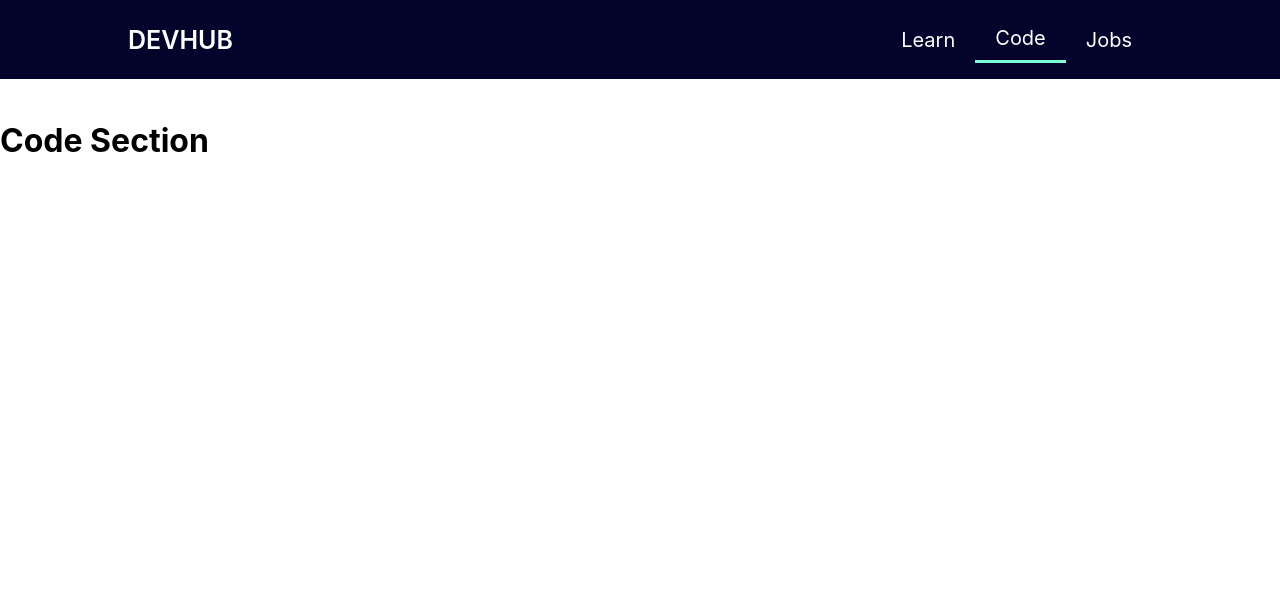
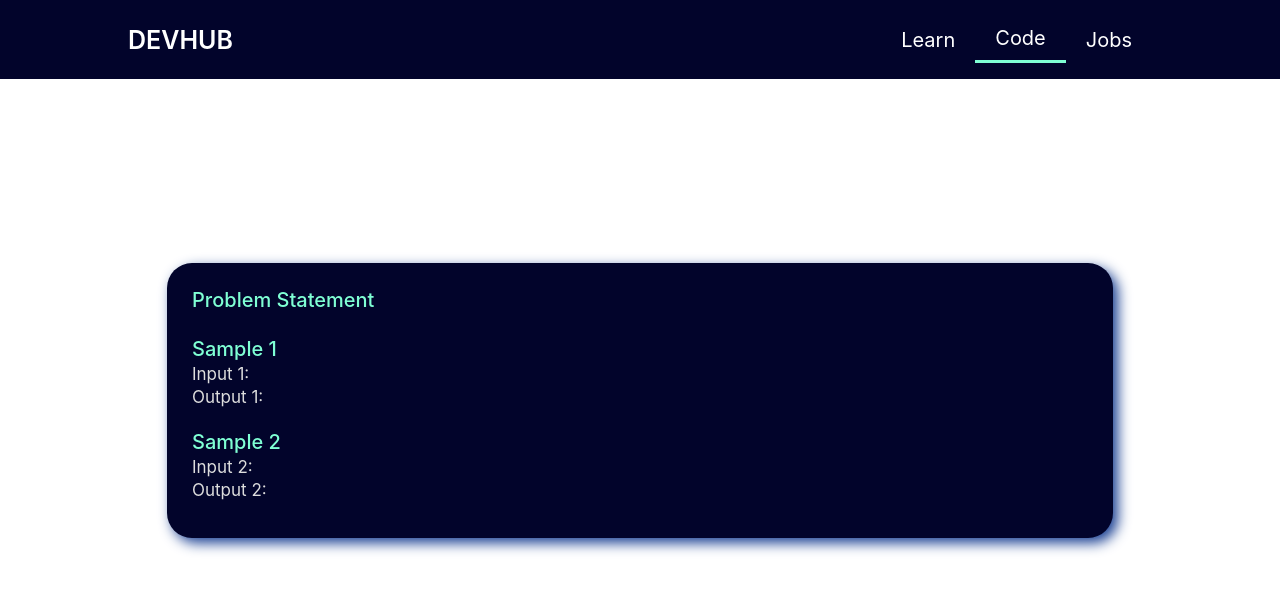
Before and after one commit to SaranshDawra/DevHub, a React (Create React App) app in the folder client/: page /code in a window 1280 px wide. Shown: the top 592 px of the page. Built offline with nearby package versions, Linux system fonts and the light colour scheme; no server answers.

Commit message:
Code page added

```diff
--- a/client/src/components/Code/Code.js
+++ b/client/src/components/Code/Code.js
@@ -1,9 +1,40 @@
-import React, { Component } from 'react'
+import React, { Component } from "react";
+import axios from "axios";
+import CodeCard from "./CodeCard/CodeCard";
+import classes from "./code.module.css";
 
-export default class Code extends Component {
+class Code extends Component {
+    state = {
+        problem: "",
+        sampleInput: [],
+        sampleOutput: [],
+    };
+
+    componentDidMount() {
+        axios
+            .get("/api/codes/")
+            .then((res) => {
+                console.log(res.data);
+                this.setState({
+                    problem: res.data[0].code.problem,
+                    sampleInput: res.data[0].code.sampleInput,
+                    sampleOutput: res.data[0].code.sampleOutput,
+                });
+            })
+            .catch((err) => console.log(err));
+    }
+
     render() {
         return (
-            <h1 style={{paddingTop: '100px'}}>Code Section</h1>
-        )
+            <div className={classes.CodeContainer}>
+                <CodeCard
+                    problem={this.state.problem}
+                    sampleInp={this.state.sampleInput}
+                    sampleOup={this.state.sampleOutput}
+                />
+            </div>
+        );
     }
 }
+
+export default Code;
--- /dev/null
+++ b/client/src/components/Code/CodeCard/CodeCard.js
@@ -0,0 +1,30 @@
+import React from 'react';
+import classes from './codecard.module.css';
+
+const CodeCard = (props) => {
+    return (
+        <div className={classes.Card}>
+            <div className={classes.Problem}>
+                {props.problem}
+            </div>
+            <div className={classes.sampleOne}>
+                <div className={classes.sample}>
+                    Input 1: {props.sampleInp[0]}
+                </div>
+                <div className={classes.sample}>
+                    Output 1: {props.sampleOup[0]}
+                </div>
+            </div>
+            <div className={classes.sampleTwo}>
+                <div className={classes.sample}>
+                    Input 2: {props.sampleInp[1]}
+                </div>
+                <div className={classes.sample}>
+                    Output 2: {props.sampleOup[1]}
+                </div>
+            </div>
+        </div>
+    );
+};
+
+export default CodeCard;
--- /dev/null
+++ b/client/src/components/Code/CodeCard/codecard.module.css
@@ -0,0 +1,59 @@
+.Card {
+    width: 70%;
+    background-color: #02042B;
+    display: flex;
+    flex-direction: column;
+    color: white;
+    padding: 25px;
+    border-radius: 25px;
+    box-shadow: 5px 5px 13px #193f92;
+}
+
+.Problem {
+    font-size: 20px;
+    margin-bottom: 10px;
+    display: flex;
+    flex-direction: column;
+}
+
+.Problem::before {
+    content: 'Problem Statement';
+    color: aquamarine;
+    font-weight: 500;
+    margin-bottom: 5px;
+}
+
+.sampleOne {
+    font-size: 17px;
+    margin: 10px 0px;
+}
+
+.sampleOne::before {
+    content: 'Sample 1';
+    color: aquamarine;
+    font-weight: 500;
+    font-size: 20px;
+}
+
+.sampleTwo {
+    font-size: 17px;
+    margin: 10px 0px;
+}
+
+.sampleTwo::before {
+    content: 'Sample 2';
+    color: aquamarine;
+    font-weight: 500;
+    font-size: 20px;
+}
+
+.sample {
+    margin: 3px 0px;
+    color: #ddd;
+}
+
+@media screen and (max-width: 500px) {
+    .Card {
+        margin-top: 150px;
+    }
+}
--- /dev/null
+++ b/client/src/components/Code/code.module.css
@@ -0,0 +1,8 @@
+.CodeContainer {
+    box-sizing: border-box;
+    width: 100%;
+    height: 100vh;
+    display: flex;
+    justify-content: center;
+    align-items: center;
+}
```
